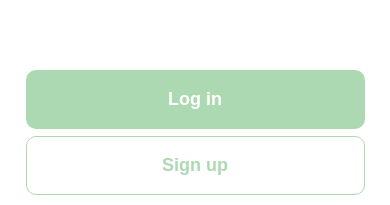
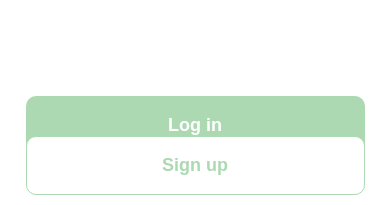
Before and after one commit to itsAmauriDev/YardSale, a React app: page /login in a window 390 px wide. Shown: the part 619-824 px from the top of the page. Built offline with nearby package versions, Linux system fonts and the light colour scheme.

Commit message:
Fix CreateAccount styles

```diff
--- a/src/styles/CreateAccount.scss
+++ b/src/styles/CreateAccount.scss
@@ -5,14 +5,12 @@
   height: 100vh;
   display: grid;
   place-items: center;
-}
 
   .form-container {
     display: grid;
     grid-template-rows: auto 1fr auto;
     width: 37.5rem;
     padding: 1.8rem;
-}
 
     .title {
       font-size: $lg;
@@ -24,12 +22,10 @@
     .form {
       display: flex;
       flex-direction: column;
-}
 
       .form__info {
         display: flex;
         flex-direction: column;
-}
 
         .label {
           font-size: $sm;
@@ -46,6 +42,7 @@
           padding: 0.8rem;
           margin-bottom: 2.4rem;
         }
+      }
 
       .button {
         border-radius: 10px;
@@ -61,19 +58,20 @@
         background-color: $hospital-green;
         color: $white;
         margin: 1.1rem 0 3rem;
+
+        @media (max-width: 640px) {
+          margin-bottom: 0.4rem;
+        }
       }
 
       @media (max-width: 640px) {
-  .form-container {
-    height: 100%;
-  }
-
-  .form {
         height: 100%;
         justify-content: space-between;
       }
+    }
 
-  .button--primary {
-    margin-bottom: 0.4rem;
+    @media (max-width: 640px) {
+      height: 100%;
     }
   }
+}
```
Lines whose indentation alone changed are shown as unchanged.
